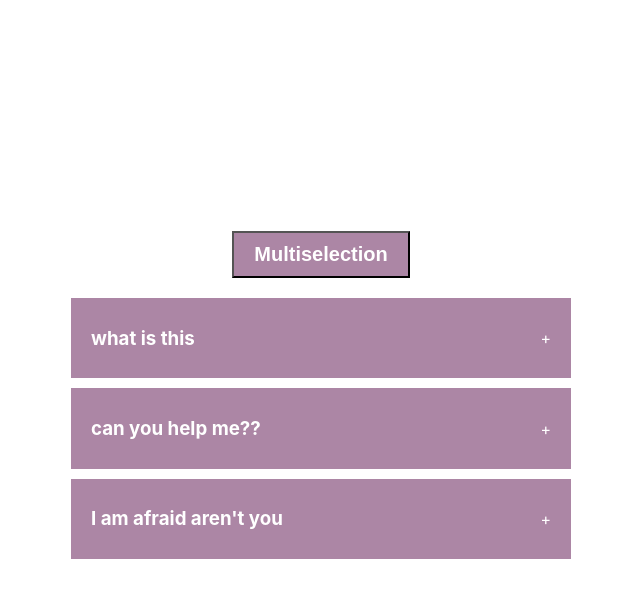
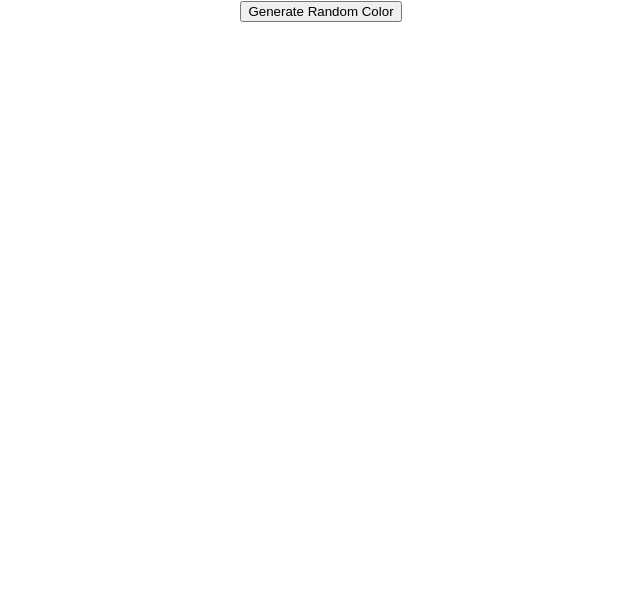
Before and after one commit to Taskeen009/React_projects, a React (Create React App) app: page / in a window 1280 px wide. Shown: the top 598 px of the page, without its empty margins (319-959 px from the left). Built offline with nearby package versions, Linux system fonts and the light colour scheme.

Commit message:
color-gen

```diff
--- a/src/App.js
+++ b/src/App.js
@@ -1,11 +1,13 @@
 import logo from './logo.svg';
 import './App.css';
 import Accordian from './components/accordian';
+import Random from './components/colour-gen';
 
 function App() {
   return (
     <div className="App">
-      <Accordian/>
+      {/* <Accordian/> */}
+      <Random/>
     </div>
   );
 }
--- /dev/null
+++ b/src/components/colour-gen/index.jsx
@@ -0,0 +1,9 @@
+const Random=()=>{
+  return(
+    <div className="container">
+     <button>Generate Random Color</button>
+    </div>
+  )
+}
+
+export default Random;
```
Also changed, not shown: src/components/colour-gen/style.css (added).
